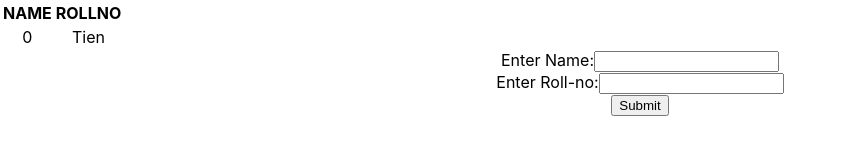
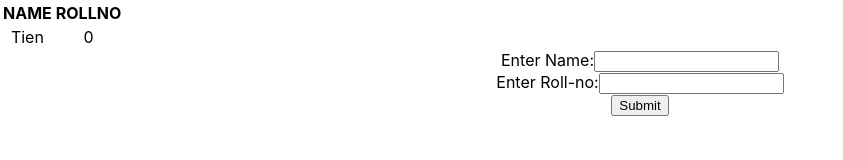
Before and after one commit to ttran2407/Octank-Frontend, a React (Create React App) app: page / in a window 1280 px wide. Shown: the top 160 px of the page, without its empty margins (0-843 px from the left). Built offline with nearby package versions, Linux system fonts and the light colour scheme; no server answers.

Commit message:
fixing table header

```diff
--- a/src/App.js
+++ b/src/App.js
@@ -65,8 +65,8 @@ class App extends Component {
           const { name, rollno } = student //destructuring
           return (
              <tr key={rollno}>
+                <td>{name}</td>
                 <td>{rollno}</td>
-                <td>{name}</td>
              </tr>
           )
        })
```
